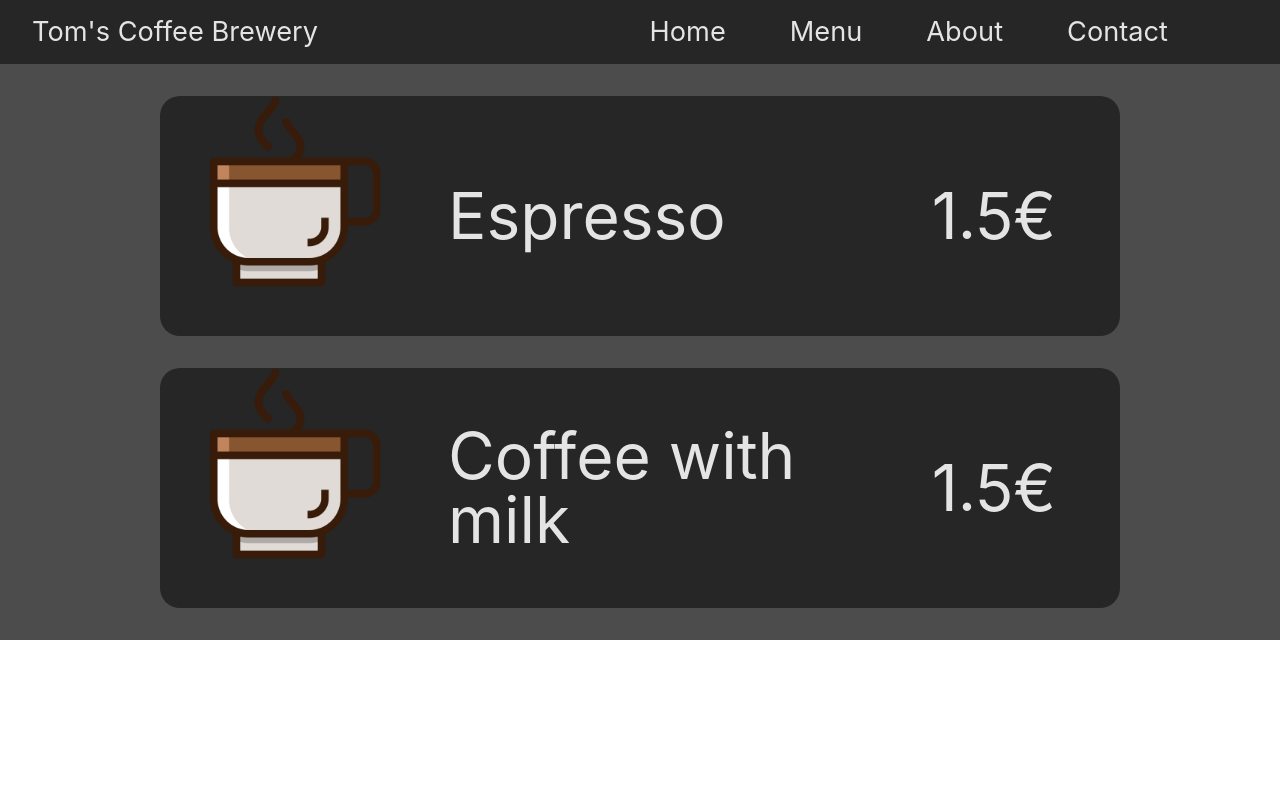
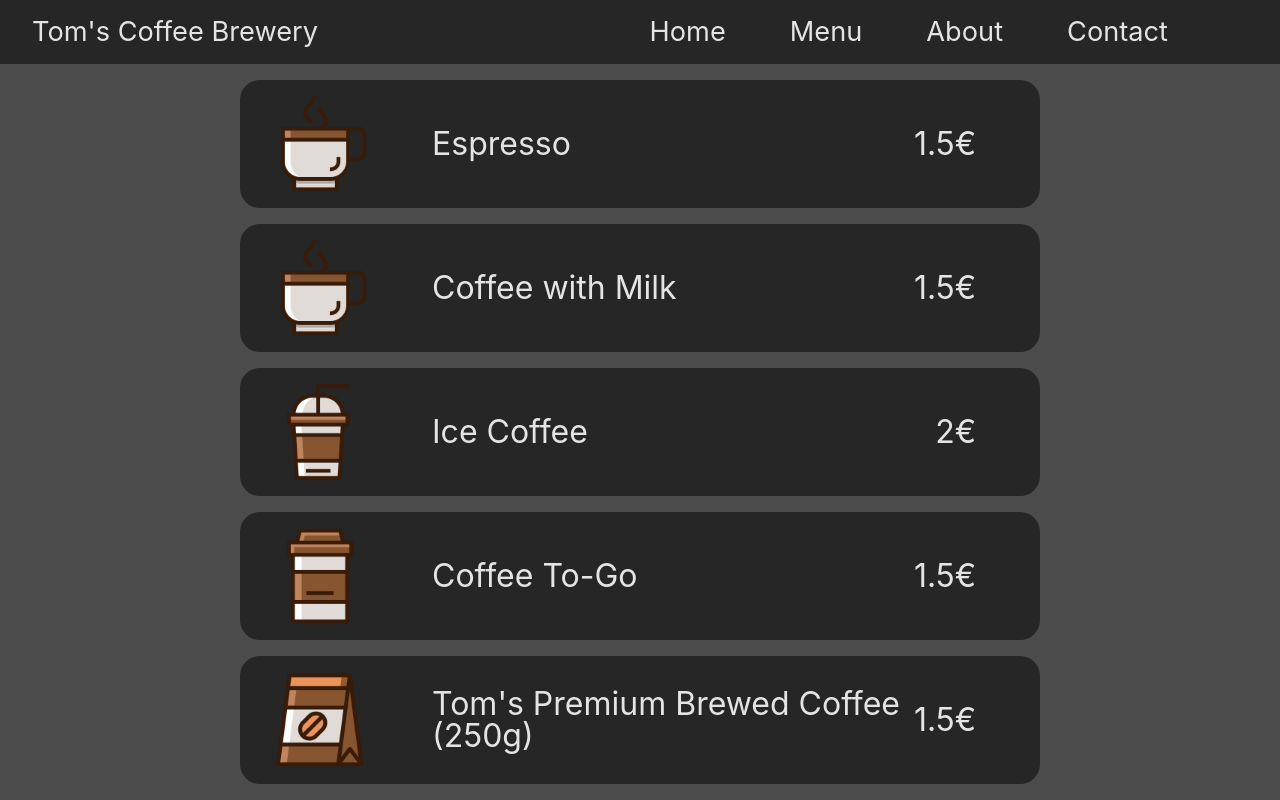
Before and after one commit to tmikulcic/react-coffee-webshop, a React (Create React App) app: page /menu in a window 1280 px wide. Shown: the top 800 px of the page. Built offline with nearby package versions, Linux system fonts and the light colour scheme.

Commit message:
Add more items to data

```diff
--- a/src/components/Menu/Card.css
+++ b/src/components/Menu/Card.css
@@ -1,15 +1,17 @@
 .card {
   display: flex;
+  justify-content: center;
+  align-items: center;
   background-color: #262626;
-  height: 15rem;
-  width: 60rem;
-  margin-top: 2rem;
-  margin-bottom: 2rem;
+  height: 8rem;
+  width: 50rem;
+  margin-top: 1rem;
+  margin-bottom: 1rem;
   border-radius: 20px;
 }
 
 .card-image {
-  height: 12rem;
+  height: 6rem;
   margin-left: 2rem;
 }
 
@@ -22,10 +24,10 @@
 }
 
 .coffee-name {
-  font-size: 4rem;
+  font-size: 2rem;
 }
 
 .coffee-price {
-  font-size: 4rem;
+  font-size: 2rem;
   margin-right: 4rem;
 }
--- a/src/components/data.js
+++ b/src/components/data.js
@@ -8,8 +8,38 @@ export default [
 
   {
     id: 2,
-    name: 'Coffee with milk',
+    name: 'Coffee with Milk',
     img: './images/coffee.png',
+    price: 1.5,
+  },
+  {
+    id: 3,
+    name: 'Ice Coffee',
+    img: './images/ice-coffee.png',
+    price: 2,
+  },
+  {
+    id: 4,
+    name: 'Coffee To-Go',
+    img: './images/coffee-togo.png',
+    price: 1.5,
+  },
+  {
+    id: 5,
+    name: `Tom's Premium Brewed Coffee (250g)`,
+    img: './images/coffee-bag.png',
+    price: 1.5,
+  },
+  {
+    id: 6,
+    name: `Tom's Premium Brewed Coffee (500g)`,
+    img: './images/coffee-bag.png',
+    price: 1.5,
+  },
+  {
+    id: 7,
+    name: `Tom's Premium Brewed Coffee (1kg)`,
+    img: './images/coffee-bag.png',
     price: 1.5,
   },
 
```
Also changed, not shown: public/images/ice-coffee.png (renamed from public/images/coffee-ice.png).
